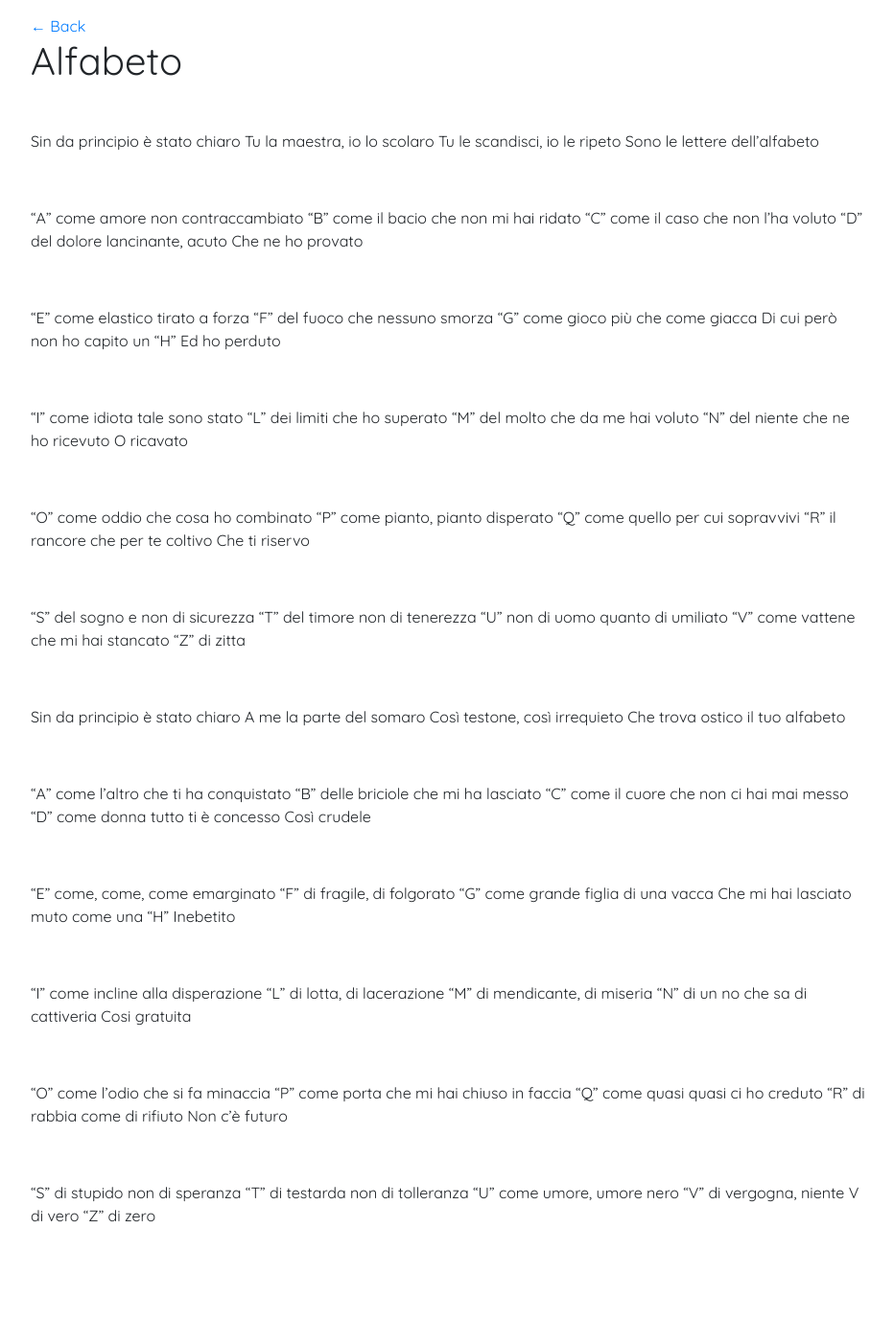
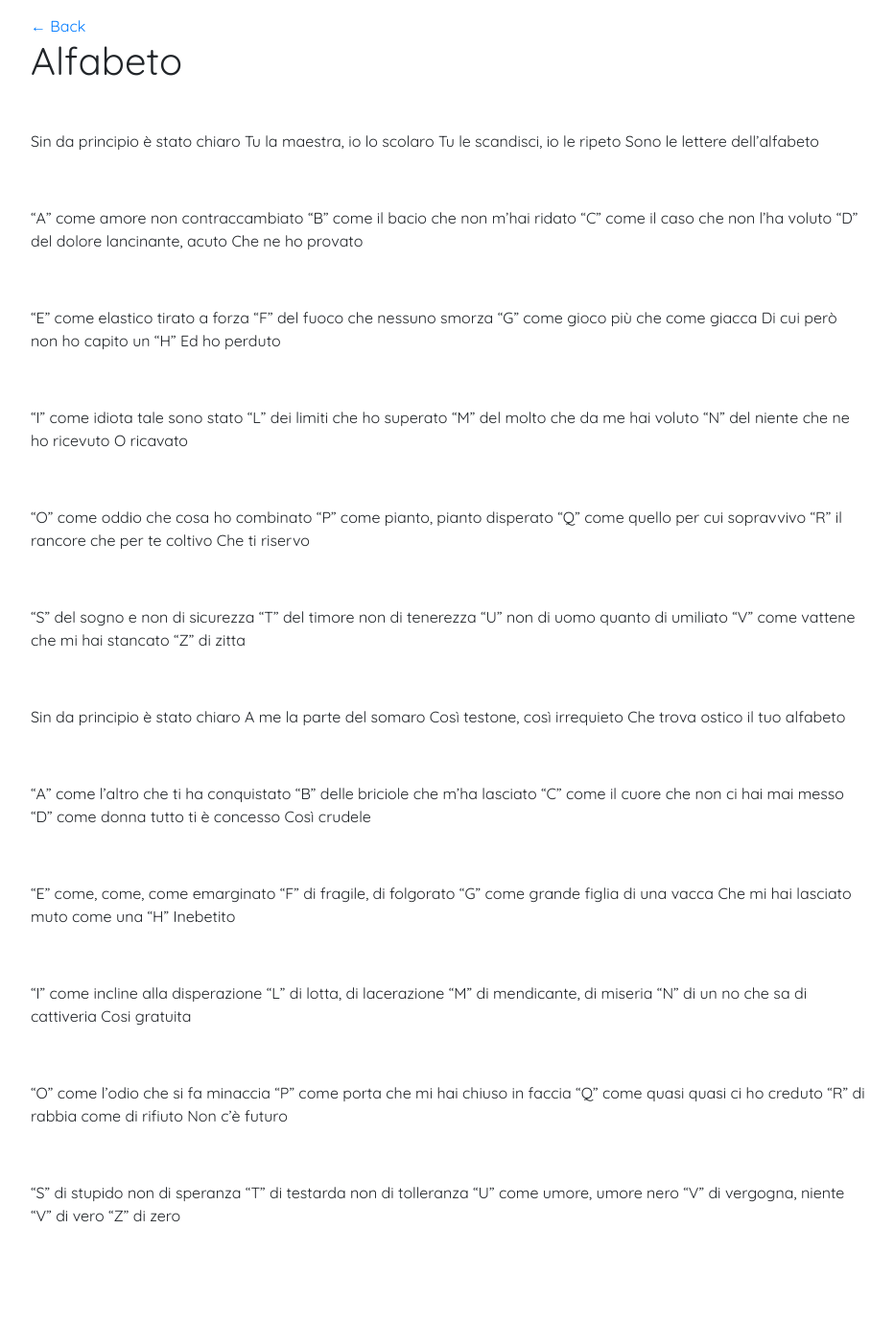
Before and after one commit to alessandrosp/mario-pappagallo, a Jekyll site: the page built from docs/_testi/alfabeto.md, in a window 1280 px wide. Shown: the whole page at 96% size, without its empty margins (173-1105 px from the left). Built offline with Jekyll 4.4.1, drawn with Linux system fonts in a browser that asks for light colours; nearby versions of some CDN libraries.

Commit message:
Update alfabeto.md

```diff
--- a/docs/_testi/alfabeto.md
+++ b/docs/_testi/alfabeto.md
@@ -14,7 +14,7 @@ Sono le lettere dell'alfabeto
 <br>
 
 "A" come amore non contraccambiato
-"B" come il bacio che non mi hai ridato
+"B" come il bacio che non m'hai ridato
 "C" come il caso che non l'ha voluto
 "D" del dolore lancinante, acuto
 Che ne ho provato
@@ -39,7 +39,7 @@ O ricavato
 
 "O" come oddio che cosa ho combinato
 "P" come pianto, pianto disperato
-"Q" come quello per cui sopravvivi
+"Q" come quello per cui sopravvivo
 "R" il rancore che per te coltivo
 Che ti riservo
 
@@ -61,7 +61,7 @@ Che trova ostico il tuo alfabeto
 <br>
 
 "A" come l'altro che ti ha conquistato
-"B" delle briciole che mi ha lasciato
+"B" delle briciole che m'ha lasciato
 "C" come il cuore che non ci hai mai messo
 "D" come donna tutto ti è concesso
 Così crudele
@@ -95,5 +95,5 @@ Non c'è futuro
 "S" di stupido non di speranza
 "T" di testarda non di tolleranza
 "U" come umore, umore nero
-"V" di vergogna, niente V di vero
+"V" di vergogna, niente "V" di vero
 "Z" di zero
```
